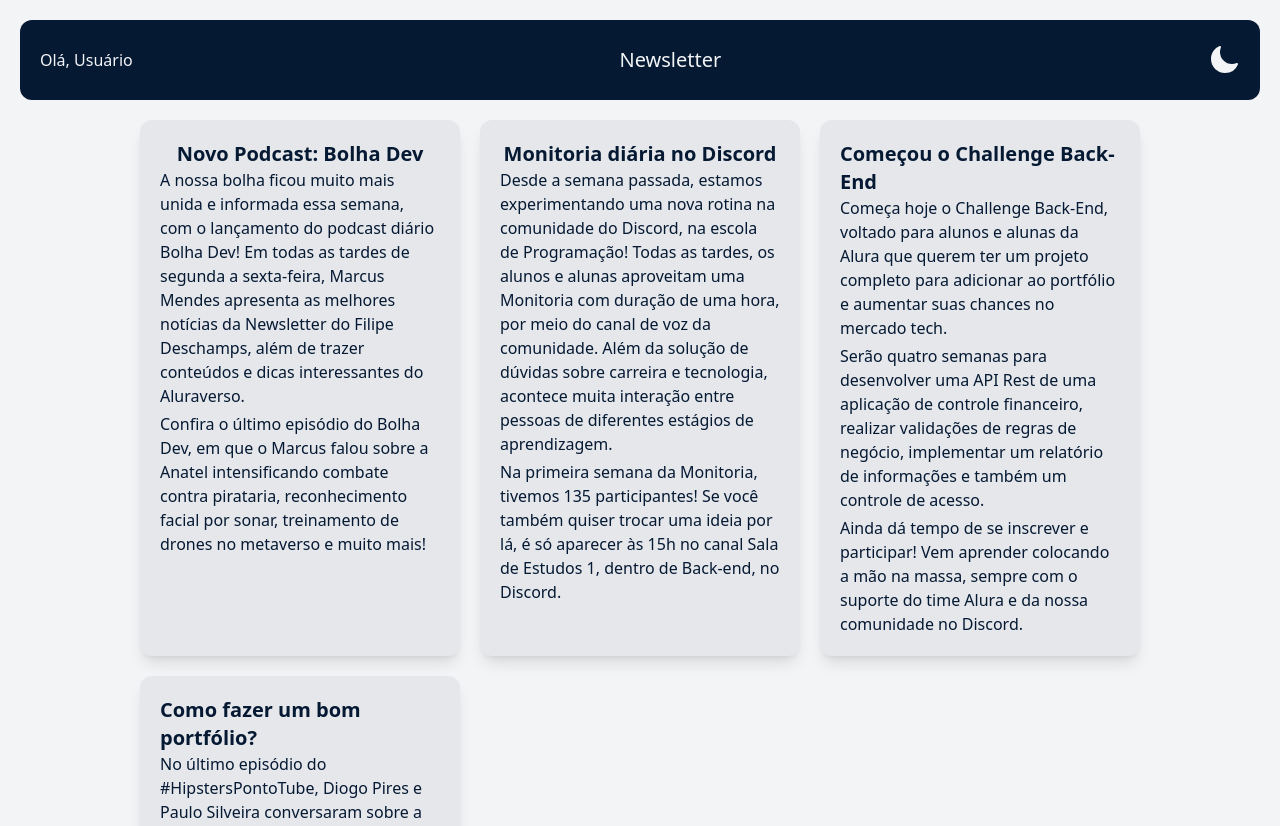
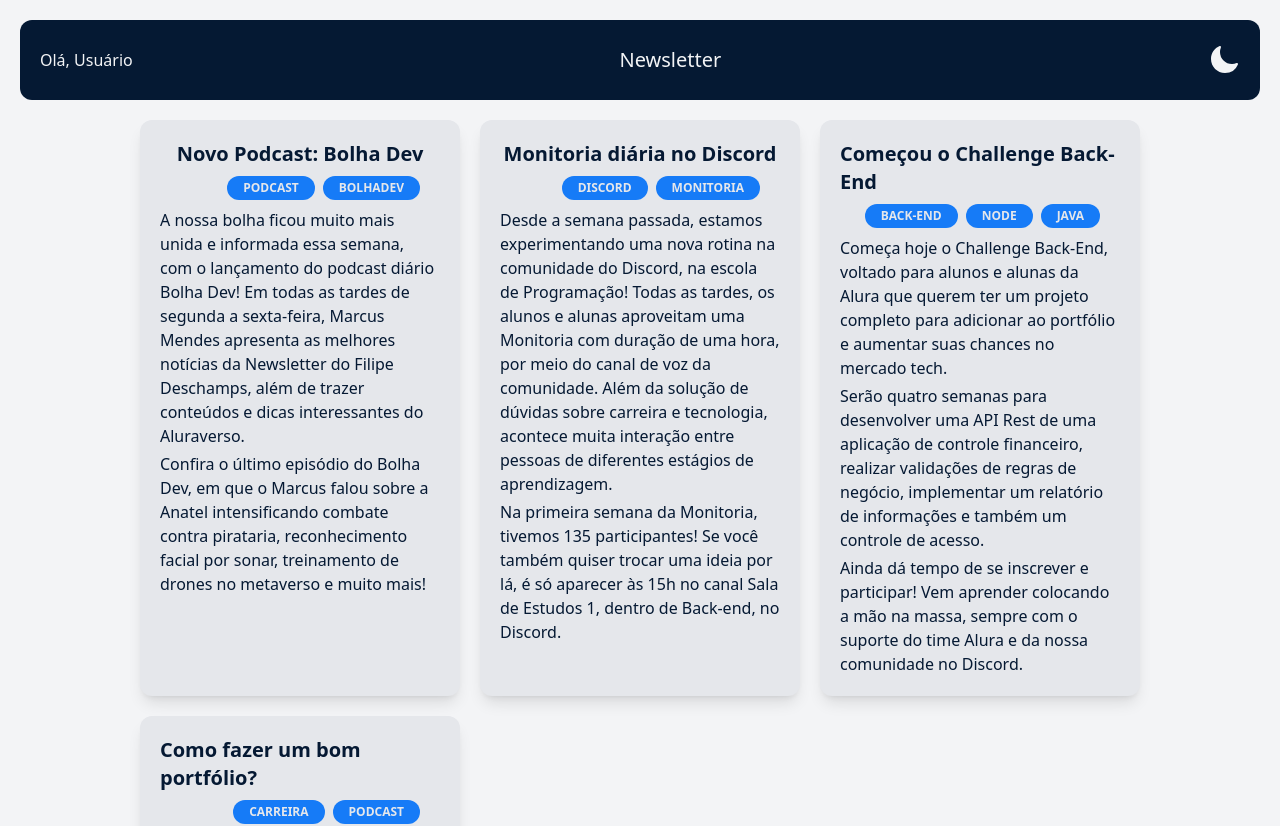
Before and after one commit to Caio-Pfaltzgraff/react-tailwind, a React (Vite) app: page / in a window 1280 px wide. Shown: the top 826 px of the page. Built offline with nearby package versions, Linux system fonts and the light colour scheme.

Commit message:
Criando as tags

```diff
--- a/src/components/Article/Article.jsx
+++ b/src/components/Article/Article.jsx
@@ -1,7 +1,10 @@
 const Article = ({ title, text, tags, image, alt }) => {
     return (
-        <div className="p-5 bg-gray-200 dark:bg-dark-200 sm:rounded-xl sm:shadow-lg flex flex-col items-center">
+        <div className="p-5 bg-gray-200 dark:bg-dark-200 sm:rounded-xl sm:shadow-lg flex gap-2 flex-col items-center">
             <h3 className="text-xl text-azul-200 dark:text-gray-200 font-bold">{title}</h3>
+            <div className="w-full flex-row justify-end gap-2 pr-5 hidden sm:flex">
+                {tags.map((tag) => <span className="bg-azul-100 dark:bg-dark-100 px-4 py-1 rounded-full text-gray-200 text-xs font-bold uppercase" key={tag}>{tag}</span>)}
+            </div>
             <div className="grid gap-1">
                 {text.map((content, index) => (
                     <p className="text-azul-200 dark:text-gray-400" key={index}>{content}</p>
```
